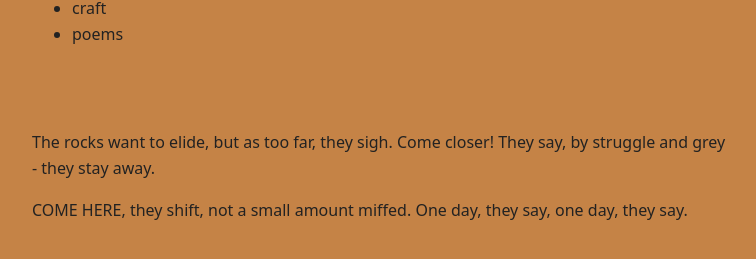
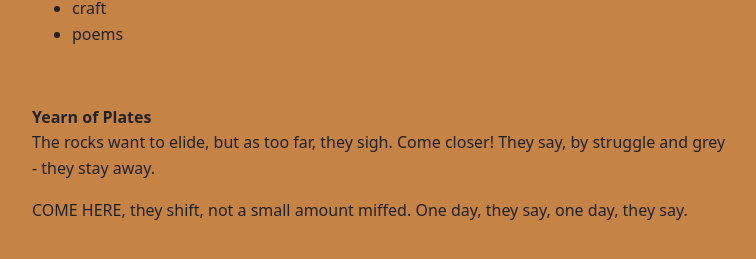
Before and after one commit to colour-unimog/eleutherial, a Jekyll site: the page built from _posts/2025-08-20-yearn.md, in a window 1280 px wide. Shown: the part 326-585 px from the top of the page, without its empty margins (258-1014 px from the left). Built offline with Jekyll 4.4.1, drawn with Linux system fonts in a browser that asks for light colours.

Commit message:
Update 2025-08-20-yearn.md

```diff
--- a/_posts/2025-08-20-yearn.md
+++ b/_posts/2025-08-20-yearn.md
@@ -7,11 +7,11 @@ tags: poems
 
 
 <br>
-<br>
 
 
 
-
+**Yearn of Plates**
+<br>
 The rocks want to elide, but as too far, they sigh.
 Come closer! They say, by struggle and grey -
 they stay away.
```
